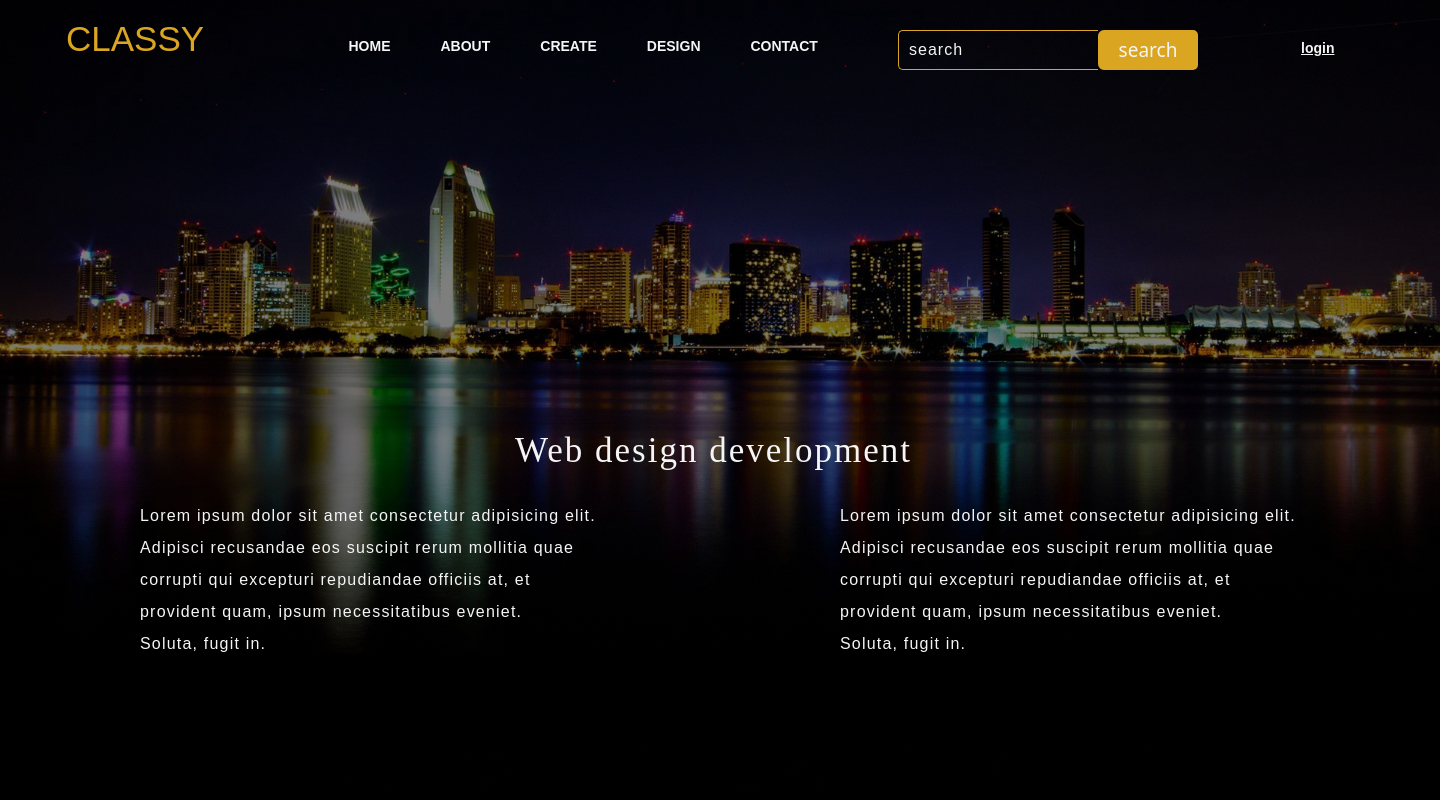
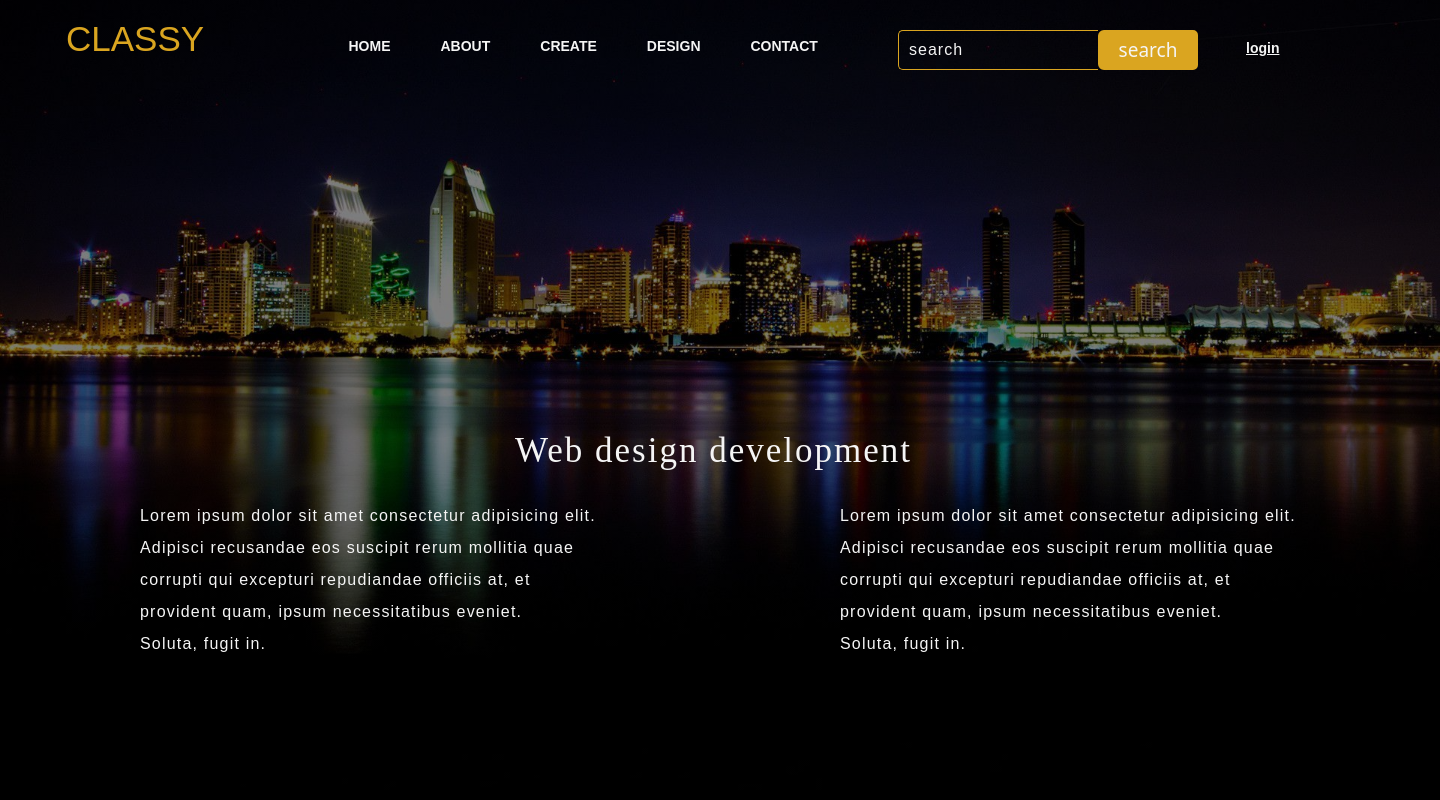
Before and after one commit to BrilliantPhoenix2024/Blog-Website, a Django app: template pages/templates/pages/about.html in a window 1440 px wide. Run offline with Django 4.2, Linux system fonts and the light colour scheme; the template is opened without the code that fills it, so the values that code supplies are empty.

Commit message:
Edite '_base.html' Template for better Ui

```diff
--- a/templates/_base.html
+++ b/templates/_base.html
@@ -39,7 +39,7 @@
             {% if user.is_authenticated %}
                 Wellcome {{ user.username }} | <a href="{% url 'logout' %}" style="color: whitesmoke">logout</a>
             {% else %}
-                <a href="{% url 'login' %}" style="color: whitesmoke;margin-left: 65px;">login</a>
+                <a href="{% url 'login' %}" style="color: whitesmoke;margin-left: 10px;">login</a>
             {% endif %}
         </div>
 
```
